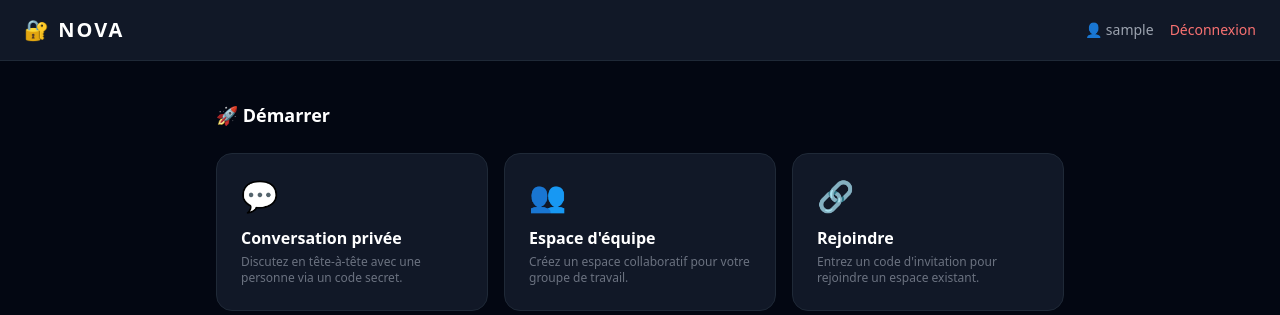
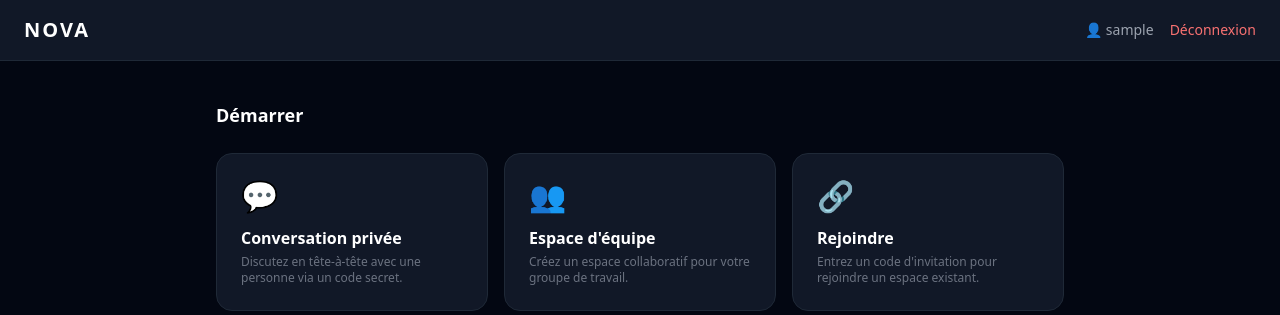
Before and after one commit to NDT084/NOVA, a Flask app: page /dashboard in a window 1280 px wide. Shown: the top 315 px of the page. Run offline with Flask 3, Linux system fonts and the light colour scheme; the visitor is signed in with stand-in values (Sample User, id 1); data that the repository does not hold is empty; parts of the project's set-up code (start-up, migrations or seed data) failed here and were passed over; some libraries are stand-ins or nearby versions.

Commit message:
add new index.html

```diff
--- a/app/templates/dashboard/index.html
+++ b/app/templates/dashboard/index.html
@@ -10,7 +10,7 @@
 
     <!-- Navbar -->
     <nav class="bg-gray-900 border-b border-gray-800 px-6 py-4 flex items-center justify-between">
-        <h1 class="text-xl font-bold tracking-widest">🔐 NOVA</h1>
+        <h1 class="text-xl font-bold tracking-widest">NOVA</h1>
         <div class="flex items-center gap-4">
             <span class="text-gray-400 text-sm">👤 {{ session['username'] }}</span>
             <a href="/logout" class="text-sm text-red-400 hover:text-red-300 transition">Déconnexion</a>
@@ -34,7 +34,7 @@
 
         <!-- Cards d'action -->
         <div class="mb-10">
-            <h2 class="text-lg font-semibold mb-6">🚀 Démarrer</h2>
+            <h2 class="text-lg font-semibold mb-6">Démarrer</h2>
             <div class="grid grid-cols-1 md:grid-cols-3 gap-4">
 
                 <div class="bg-gray-900 rounded-2xl p-6 border border-gray-800 hover:border-indigo-500 transition cursor-pointer"
```
